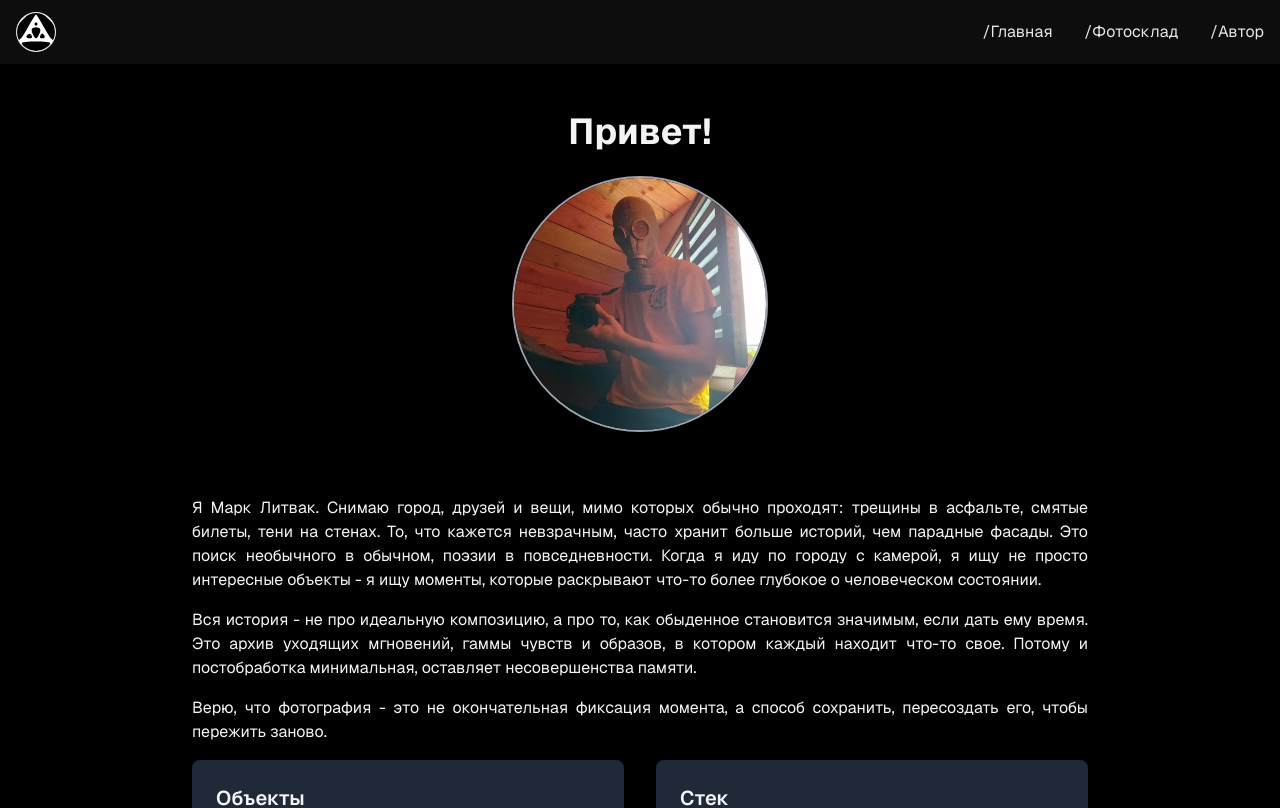
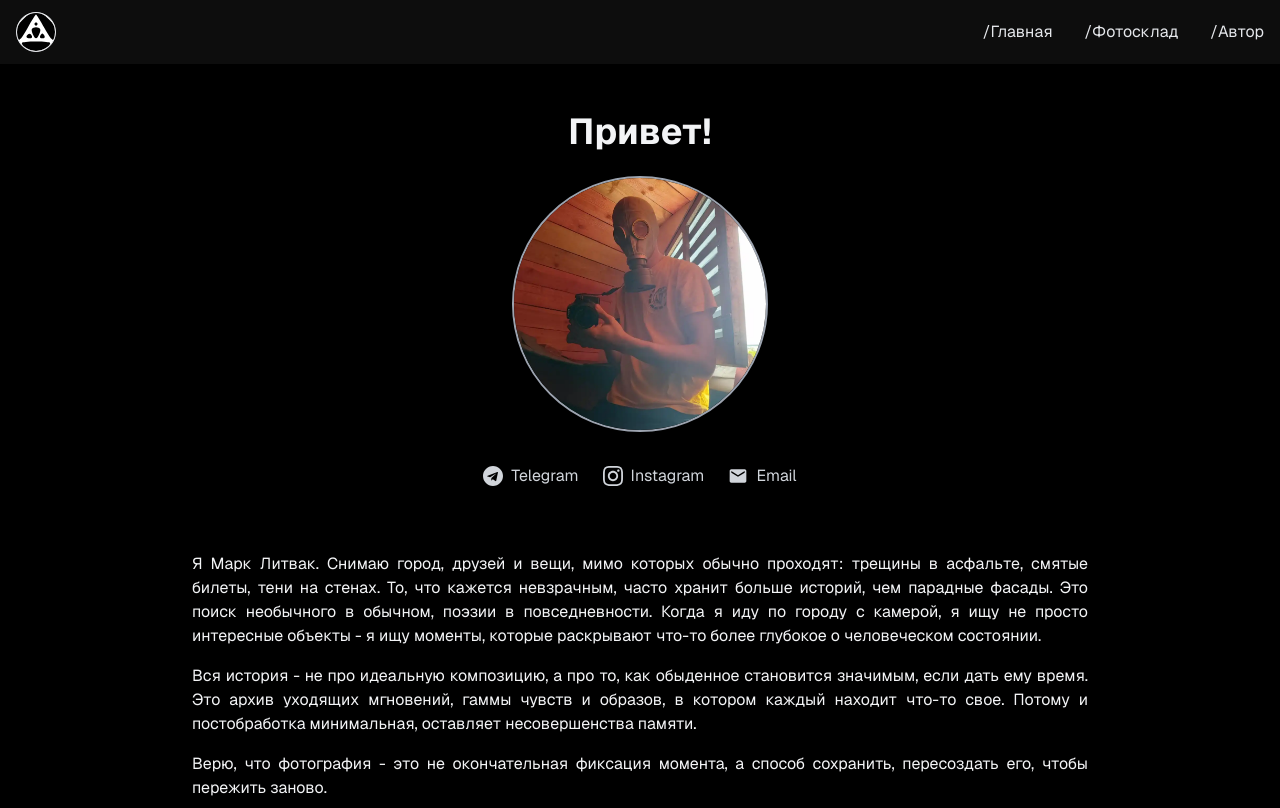
Before and after one commit to carlfreeman/littlecan, a Next.js app: page /about in a window 1280 px wide. Shown: the top 808 px of the page. Built offline with nearby package versions, Linux system fonts and the light colour scheme.

Commit message:
analytics fix 1

```diff
--- a/src/app/layout.tsx
+++ b/src/app/layout.tsx
@@ -1,8 +1,6 @@
 import type { Metadata } from "next";
 import { Geist, Geist_Mono } from "next/font/google";
 import "./globals.css";
-import { Analytics } from "@vercel/analytics/next"
-import { SpeedInsights } from "@vercel/speed-insights/next"
 
 const geistSans = Geist({
   variable: "--font-geist-sans",
@@ -30,8 +28,6 @@ export default function RootLayout({
         className={`${geistSans.variable} ${geistMono.variable} antialiased`}
       >
         {children}
-        <SpeedInsights />
-        <Analytics />
       </body>
     </html>
   );
--- a/src/pages/_app.tsx
+++ b/src/pages/_app.tsx
@@ -2,6 +2,8 @@ import type { AppProps } from 'next/app';
 import { GeistSans } from 'geist/font/sans';
 import Header from '../components/Header';
 import '../styles/globals.css';
+import { Analytics } from "@vercel/analytics/next"
+import { SpeedInsights } from "@vercel/speed-insights/next"
 
 function MyApp({ Component, pageProps }: AppProps) {
   return (
@@ -9,6 +11,8 @@ function MyApp({ Component, pageProps }: AppProps) {
       <Header />
       <main className="flex-grow">
         <Component {...pageProps} />
+        <SpeedInsights />
+        <Analytics />
       </main>
       <footer className="py-6 border-t border-gray-800">
         <div className="container mx-auto px-4 text-center text-gray-500 text-sm">
--- a/src/pages/about.tsx
+++ b/src/pages/about.tsx
@@ -14,6 +14,52 @@ export default function About() {
               height={256}
               className="w-full h-full object-cover"
             />
+          </div>
+
+          {/* Social Links Section */}
+          <div className="flex justify-center gap-6 mt-8">
+            <a
+              href="https://t.me/markly39"
+              target="_blank"
+              rel="noopener noreferrer"
+              className="flex items-center gap-2 text-gray-300 hover:text-white transition-colors"
+            >
+              <svg className="w-5 h-5" viewBox="0 0 24 24">
+                <path
+                  fill="currentColor"
+                  d="M12 0C5.373 0 0 5.373 0 12s5.373 12 12 12 12-5.373 12-12S18.627 0 12 0zm5.894 8.221l-1.97 9.28c-.145.658-.537.818-1.084.508l-3-2.21-1.446 1.394c-.14.14-.26.26-.534.26l.213-3.05 5.56-5.022c.22-.196-.048-.3-.338-.108l-6.87 4.326-2.96-.924c-.64-.203-.658-.64.135-.954l11.57-4.46c.53-.196 1.002.13.832.942z"
+                />
+              </svg>
+              <span>Telegram</span>
+            </a>
+
+            <a
+              href="https://instagram.com/mark_litvak_muz"
+              target="_blank"
+              rel="noopener noreferrer"
+              className="flex items-center gap-2 text-gray-300 hover:text-white transition-colors"
+            >
+              <svg className="w-5 h-5" viewBox="0 0 24 24">
+                <path
+                  fill="currentColor"
+                  d="M12 2.163c3.204 0 3.584.012 4.85.07 3.252.148 4.771 1.691 4.919 4.919.058 1.265.069 1.645.069 4.849 0 3.205-.012 3.584-.069 4.849-.149 3.225-1.664 4.771-4.919 4.919-1.266.058-1.644.07-4.85.07-3.204 0-3.584-.012-4.849-.07-3.26-.149-4.771-1.699-4.919-4.92-.058-1.265-.07-1.644-.07-4.849 0-3.204.013-3.583.07-4.849.149-3.227 1.664-4.771 4.919-4.919 1.266-.057 1.645-.069 4.849-.069zm0-2.163c-3.259 0-3.667.014-4.947.072-4.358.2-6.78 2.618-6.98 6.98-.059 1.281-.073 1.689-.073 4.948 0 3.259.014 3.668.072 4.948.2 4.358 2.618 6.78 6.98 6.98 1.281.058 1.689.072 4.948.072 3.259 0 3.668-.014 4.948-.072 4.354-.2 6.782-2.618 6.979-6.98.059-1.28.073-1.689.073-4.948 0-3.259-.014-3.667-.072-4.947-.196-4.354-2.617-6.78-6.979-6.98-1.281-.059-1.69-.073-4.949-.073zm0 5.838c-3.403 0-6.162 2.759-6.162 6.162s2.759 6.163 6.162 6.163 6.162-2.759 6.162-6.163c0-3.403-2.759-6.162-6.162-6.162zm0 10.162c-2.209 0-4-1.79-4-4 0-2.209 1.791-4 4-4s4 1.791 4 4c0 2.21-1.791 4-4 4zm6.406-11.845c-.796 0-1.441.645-1.441 1.44s.645 1.44 1.441 1.44c.795 0 1.439-.645 1.439-1.44s-.644-1.44-1.439-1.44z"
+                />
+              </svg>
+              <span>Instagram</span>
+            </a>
+
+            <a
+              href="mailto:carlfreeman@gmail.com"
+              className="flex items-center gap-2 text-gray-300 hover:text-white transition-colors"
+            >
+              <svg className="w-5 h-5" viewBox="0 0 24 24">
+                <path
+                  fill="currentColor"
+                  d="M20 4H4c-1.1 0-1.99.9-1.99 2L2 18c0 1.1.9 2 2 2h16c1.1 0 2-.9 2-2V6c0-1.1-.9-2-2-2zm0 4l-8 5-8-5V6l8 5 8-5v2z"
+                />
+              </svg>
+              <span>Email</span>
+            </a>
           </div>
         </div>
 
```
